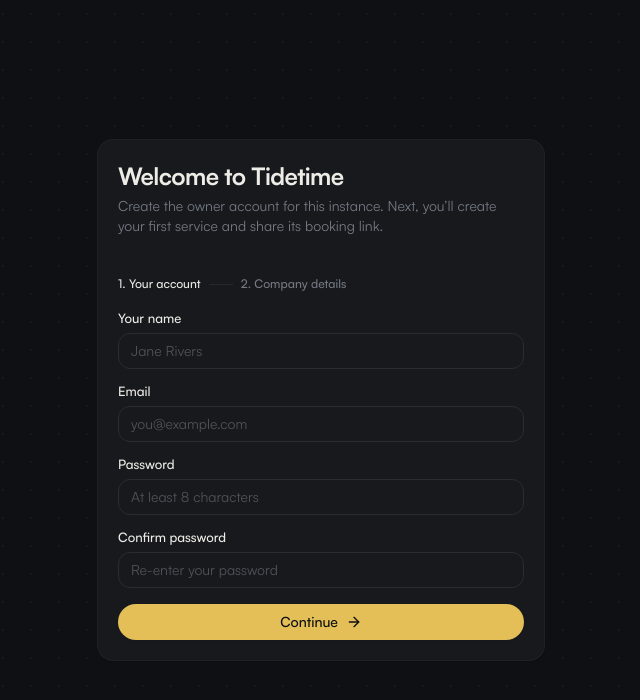
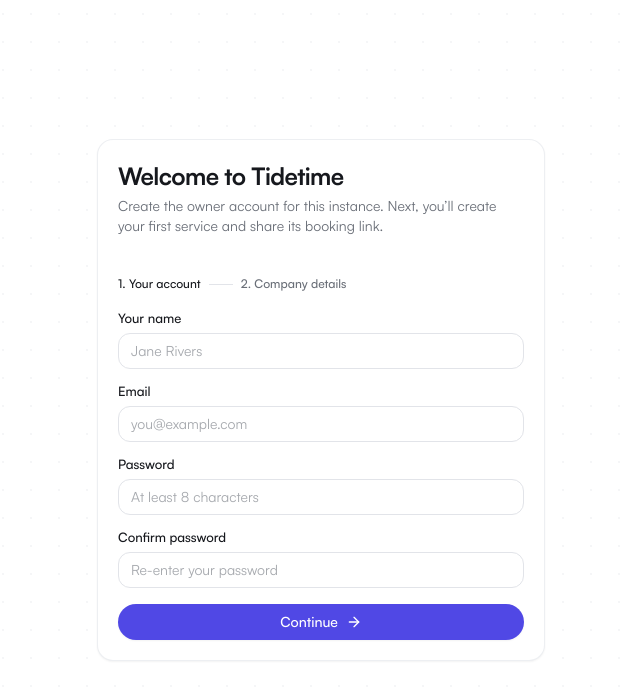
Before and after one commit to Sulaiman-Dauda/Tidetime, a Next.js app: page /setup in a window 1280 px wide. Shown: the top 700 px of the page, without its empty margins (319-959 px from the left). Built offline with nearby package versions, Linux system fonts and the light colour scheme; no server answers; the database is empty.

Commit message:
feat: refresh brand palette and inherit system theme

```diff
--- a/src/app/globals.css
+++ b/src/app/globals.css
@@ -4,7 +4,7 @@
 
 @layer base {
   :root {
-    /* ── Charcoal + Yellow Light ── */
+    /* ── Indigo + neutral light ── */
     /* Surfaces */
     --background: 0 0% 100%;
     --foreground: 220 12% 10%;
@@ -13,20 +13,15 @@
     --popover: 0 0% 100%;
     --popover-foreground: 220 12% 10%;
 
-    /*
-     * Primary: "Sol" — warm golden yellow.
-     * hsl(44, 82%, 64%) — bright, optimistic, premium.
-     */
-    --brand: 44 82% 64%;
-    --brand-foreground: 220 14% 8%;
-    --primary: 44 82% 64%;
-    --primary-foreground: 220 14% 8%;
+    /* Indigo 600: strong contrast on white and consistent with company branding. */
+    --brand: 243 75% 59%;
+    --brand-foreground: 0 0% 100%;
+    --primary: 243 75% 59%;
+    --primary-foreground: 0 0% 100%;
 
-    /*
-     * Accent: slightly deeper yellow for hover states.
-     */
-    --accent: 44 75% 58%;
-    --accent-foreground: 220 14% 8%;
+    /* A restrained indigo tint for hover and selected surfaces. */
+    --accent: 239 84% 95%;
+    --accent-foreground: 243 75% 35%;
 
     /* Secondary & muted — charcoal-tinted */
     --secondary: 220 10% 96%;
@@ -41,7 +36,7 @@
     /* Chrome */
     --border: 220 12% 90%;
     --input: 220 12% 90%;
-    --ring: 44 78% 52%;
+    --ring: 243 75% 59%;
     --radius: 0.75rem;
 
     /* Sidebar — same as background */
@@ -50,7 +45,7 @@
   }
 
   .dark {
-    /* ── Deep Charcoal + Yellow Dark ── */
+    /* ── Deep charcoal + luminous indigo dark ── */
     --background: 220 12% 6.5%;
     --foreground: 38 18% 92%;
     --card: 220 10% 10%;
@@ -58,15 +53,14 @@
     --popover: 220 10% 10%;
     --popover-foreground: 38 18% 92%;
 
-    /* Warm yellow glow */
-    --brand: 44 72% 62%;
-    --brand-foreground: 220 14% 6%;
-    --primary: 44 72% 62%;
-    --primary-foreground: 220 14% 6%;
+    /* Indigo 400 stays vivid without blooming against charcoal surfaces. */
+    --brand: 234 89% 74%;
+    --brand-foreground: 240 21% 10%;
+    --primary: 234 89% 74%;
+    --primary-foreground: 240 21% 10%;
 
-    /* Deeper yellow accent */
-    --accent: 44 65% 58%;
-    --accent-foreground: 220 14% 6%;
+    --accent: 235 30% 18%;
+    --accent-foreground: 234 89% 82%;
 
     --secondary: 220 8% 15%;
     --secondary-foreground: 38 16% 84%;
@@ -78,7 +72,7 @@
 
     --border: 220 10% 16%;
     --input: 220 10% 18%;
-    --ring: 44 70% 52%;
+    --ring: 234 89% 74%;
     --radius: 0.75rem;
 
     --sidebar: 220 12% 6.5%;
@@ -100,7 +94,14 @@
 
   h1, h2, h3, h4 {
     font-family: var(--font-serif), ui-serif, Georgia, serif;
-    letter-spacing: -0.015em;
+    letter-spacing: -0.02em;
+    text-wrap: balance;
+  }
+  h1 {
+    line-height: 1.08;
+  }
+  h2 {
+    line-height: 1.15;
   }
 }
 
@@ -112,20 +113,20 @@
 }
 
 @layer utilities {
-  /* Gradient text — charcoal to gold */
+  /* Gradient text — foreground to indigo */
   .text-gradient-brand {
     background-image: linear-gradient(
       135deg,
       hsl(var(--foreground)) 0%,
       hsl(var(--brand)) 55%,
-      hsl(44 85% 68%) 100%
+      hsl(234 89% 74%) 100%
     );
     -webkit-background-clip: text;
     background-clip: text;
     color: transparent;
   }
 
-  /* Warm golden aura behind hero surfaces */
+  /* Restrained indigo aura behind hero surfaces */
   .bg-brand-aura {
     background:
       radial-gradient(45% 55% at 50% -5%, hsl(var(--brand) / 0.10), transparent 70%),
@@ -146,7 +147,7 @@
       0 14px 36px hsl(0 0% 0% / 0.22);
   }
 
-  /* Yellow glow on interactive elements */
+  /* Indigo glow on interactive elements */
   .shadow-brand {
     box-shadow: 0 0 0 1px hsl(var(--brand) / 0.3), 0 4px 20px hsl(var(--brand) / 0.22);
   }
--- a/src/app/layout.tsx
+++ b/src/app/layout.tsx
@@ -64,7 +64,7 @@
   return (
     <html lang="en" suppressHydrationWarning>
       <body className={`${clashDisplay.variable} ${satoshi.variable} font-sans`}>
-        <ThemeProvider attribute="class" defaultTheme="dark" enableSystem disableTransitionOnChange>
+        <ThemeProvider attribute="class" defaultTheme="system" enableSystem disableTransitionOnChange>
           {children}
           <Toaster />
         </ThemeProvider>
```
Also changed, not shown: public/icon.svg.
